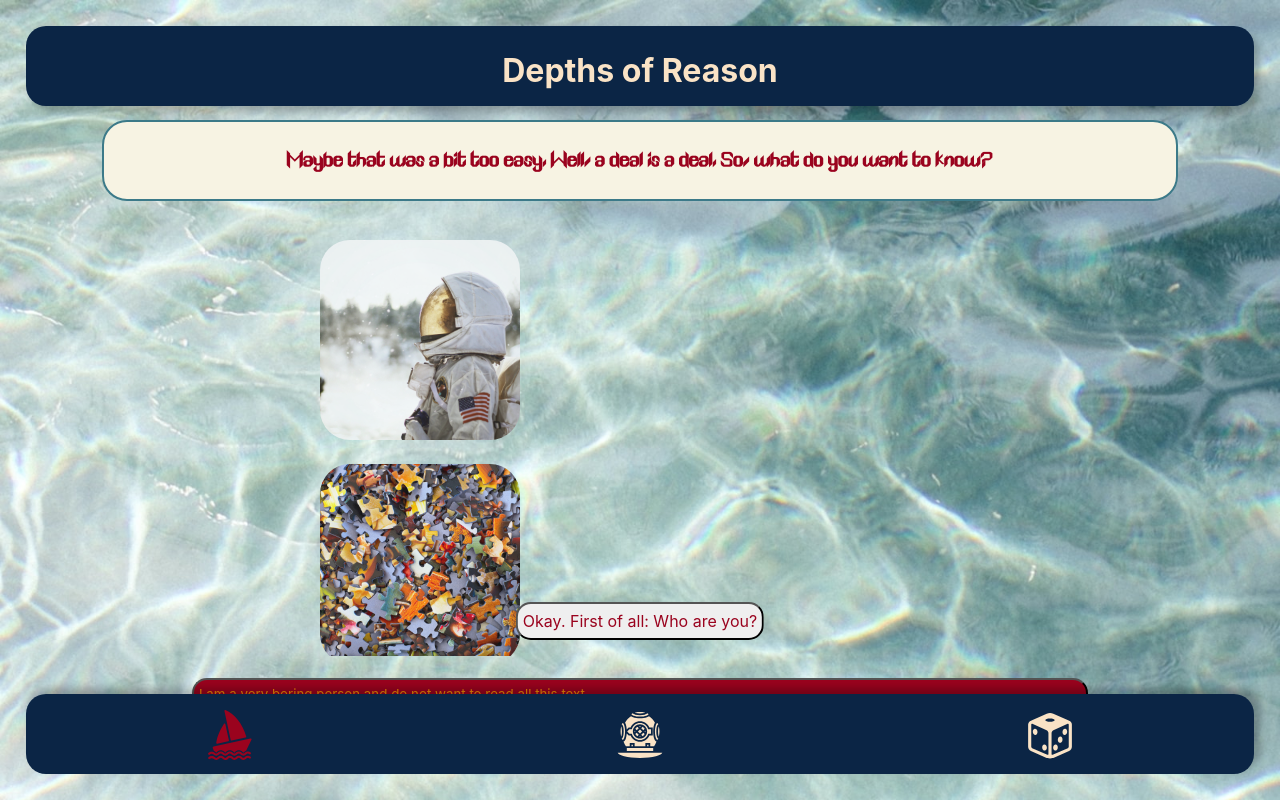
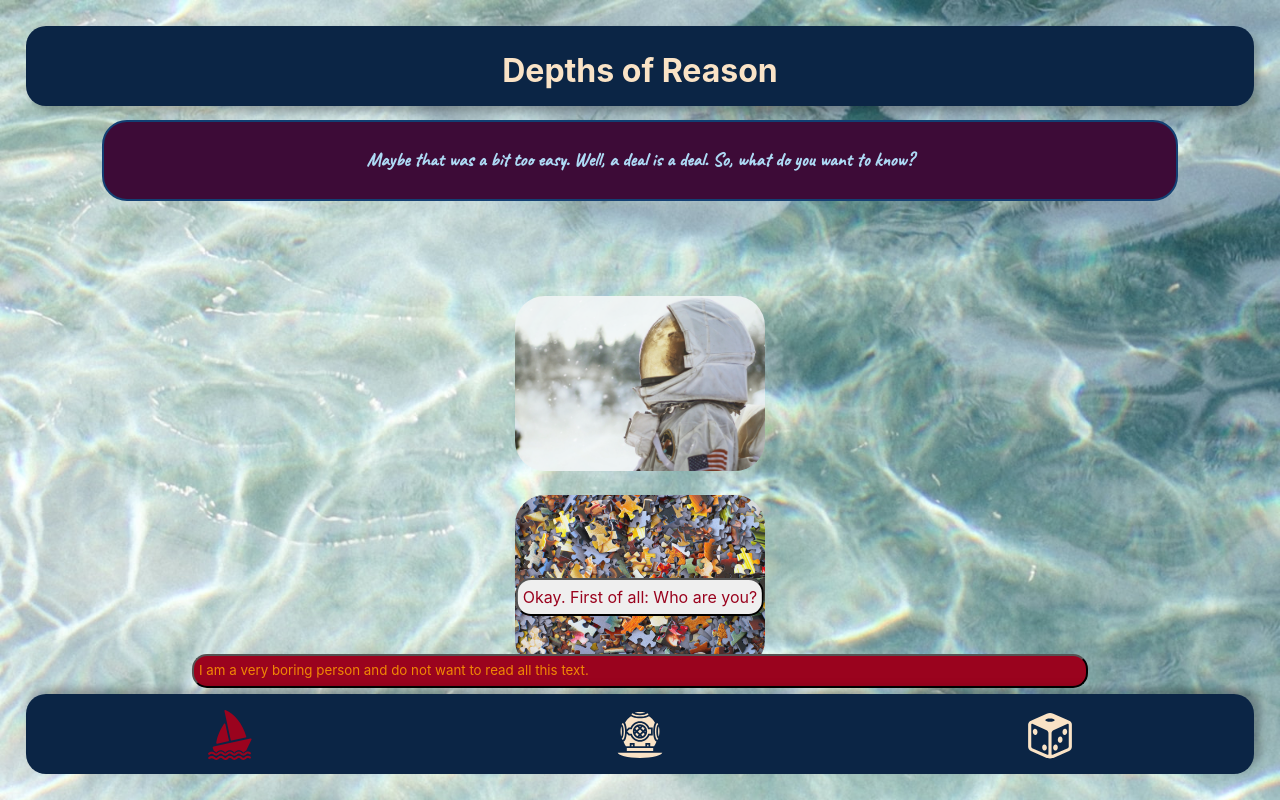
Before and after one commit to SirJohn42Walker/Capstone-Project, a Next.js app: page /game/level5 in a window 1280 px wide. Built offline with nearby package versions, Linux system fonts and the light colour scheme; a web font is replaced by a local one.

Commit message:
corrected some mistakes

```diff
--- a/components/Backgrounds/Basic-BG.js
+++ b/components/Backgrounds/Basic-BG.js
@@ -11,7 +11,6 @@ const StyledMain = styled.main`
   width: 100vw;
   background: conic-gradient(
     from 180deg at 50% 50%,
-    var(--color15) 0deg,
     var(--color17) 50.63deg,
     var(--color16) 166.87deg,
     var(--color18) 241.88deg,
@@ -36,6 +35,9 @@ export const StyledLevelBackground = styled.main`
       : ""}
   background-size: cover;
   z-index: -1;
+  &::-webkit-scrollbar {
+    display: none;
+  }
 `;
 
 export default StyledMain;
--- a/components/Boxes/ImageBox.js
+++ b/components/Boxes/ImageBox.js
@@ -7,8 +7,8 @@ export default function ImageBox(props) {
     <PictureFrame
       key={picture.id}
       src={picture.content}
-      width={200}
-      height={200}
+      width={250}
+      height={175}
     />
   ));
   return <ImageScrollBox>{pictures}</ImageScrollBox>;
@@ -25,8 +25,9 @@ const ImageScrollBox = styled.div`
   display: grid;
   position: absolute;
   bottom: 18vh;
-  top: 30vh;
-  left: 25vw;
+  top: 37vh;
+  left: 8vw;
+  right: 8vw;
   grid-gap: 3vh;
   grid-template-columns: 1fr;
   align-content: space-between;
--- a/components/Boxes/Textbox.js
+++ b/components/Boxes/Textbox.js
@@ -17,11 +17,11 @@ export function DialogBox({children}) {
 }
 
 export const Frame = styled.div`
-  font-family: ${props => (props.dialog ? "Sharp" : "")};
-  color: ${props => (props.dialog ? "var(--color8)" : "var(--color1)")};
+  font-family: ${props => (props.dialog ? "Caveat" : "")};
+  color: ${props => (props.dialog ? "var(--color9)" : "var(--color1)")};
   background-color: ${props =>
-    props.dialog ? "var(--color2)" : "var(--color13)"};
-  border: 2px solid var(--color12);
+    props.dialog ? "var(--color17)" : "var(--color13)"};
+  border: 2px solid var(--color13);
   margin: 15vh 8vw 0 8vw;
   border-radius: 25px;
   display: flex;
--- a/components/Buttons/ForwardButton.js
+++ b/components/Buttons/ForwardButton.js
@@ -3,7 +3,7 @@ import styled from "styled-components";
 export const ForwardButton = styled.button`
   color: var(--color8);
   position: fixed;
-  bottom: 20vh;
+  bottom: 23vh;
   left: 50%;
   border-radius: 15px;
   padding: 5px;
--- a/components/Buttons/SkipButton.js
+++ b/components/Buttons/SkipButton.js
@@ -22,7 +22,7 @@ const SkipText = styled.button`
   background-color: var(--color8);
   color: var(--color6);
   position: fixed;
-  bottom: 11vh;
+  bottom: 14vh;
   left: 50vw;
   width: 80vw;
   border-radius: 15px;
--- a/pages/profile.js
+++ b/pages/random.js
@@ -1,7 +1,7 @@
 import TextBox from "../components/Boxes/Textbox";
 import StyledMain from "../components/Backgrounds/Basic-BG";
 
-export default function Profile() {
+export default function Random() {
   return (
     <StyledMain>
       <TextBox>Username: Max Musterghoti</TextBox>
--- a/styles/GlobalStyles.js
+++ b/styles/GlobalStyles.js
@@ -18,6 +18,8 @@ const GlobalStyles = createGlobalStyle`
         -webkit-font-smoothing: antialiased;
     }
 
+    ::-webkit-scrollbar {display: none;}
+
     img, picture, video, canvas, svg {
         display: block;
         max-width: 100%;
@@ -34,6 +36,7 @@ const GlobalStyles = createGlobalStyle`
     #root, #__next {
         isolation: isolate;
     }
+
 
 // Global Colors
     :root {
@@ -92,6 +95,13 @@ const GlobalStyles = createGlobalStyle`
         font-weight: 400;
         font-style: normal;
     }
+
+    @font-face {
+        font-family: "Caveat";
+        src: url("/fonts/Caveat-VariableFont_wght.ttf") format("truetype");
+        font-weight: 400;
+        font-style: normal;
+    }
 `;
 
 export default GlobalStyles;
```
Also changed, not shown: components/Navbar/Navbar.js (+1 -6 lines), pages/game/level4.js (+5 -3 lines), pages/index.js (+3 -5 lines), public/fonts/Caveat-VariableFont_wght.ttf (added).
